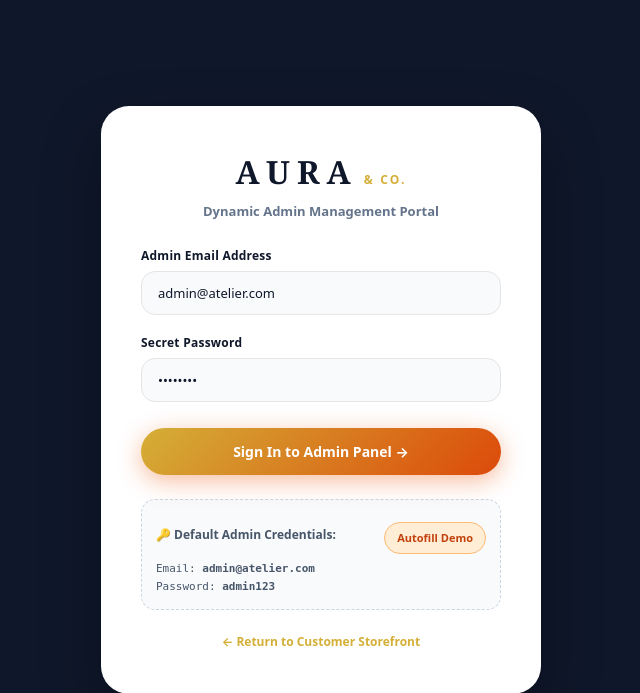
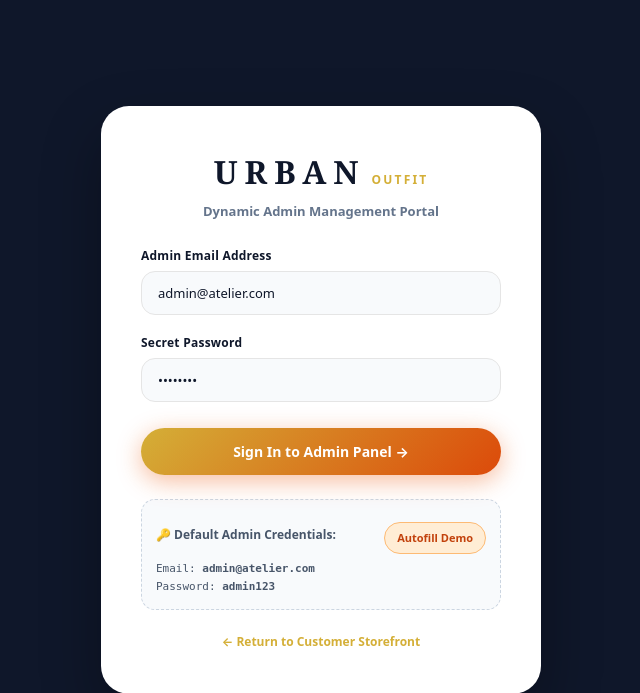
Before and after one commit to MadhavArora1213/clothing, a PHP site: page /admin/login.php in a window 1280 px wide. Shown: the top 693 px of the page, without its empty margins (319-959 px from the left). Run offline with PHP 8.4, Linux system fonts and the light colour scheme; some libraries are stand-ins or nearby versions.

Commit message:
changes brand name in all pages

```diff
--- a/admin/categories/index.php
+++ b/admin/categories/index.php
@@ -63,7 +63,7 @@ $categories = $mysqli->query("
 
 $parentCategories = array_filter($categories, fn($c) => $c['parent_id'] == 0);
 
-$pageTitle = 'Categories Management — AURA & CO. Admin';
+$pageTitle = 'Categories Management — urban outfit Admin';
 include dirname(__DIR__) . '/includes/header.php';
 ?>
 
--- a/admin/coupons/index.php
+++ b/admin/coupons/index.php
@@ -33,7 +33,7 @@ if ($_SERVER['REQUEST_METHOD'] === 'POST') {
 
 $coupons = $mysqli->query('SELECT * FROM coupons ORDER BY created_at DESC')->fetch_all(MYSQLI_ASSOC);
 
-$pageTitle = 'Coupons Management — AURA & CO. Admin';
+$pageTitle = 'Coupons Management — urban outfit Admin';
 include dirname(__DIR__) . '/includes/header.php';
 ?>
 
--- a/admin/customers/index.php
+++ b/admin/customers/index.php
@@ -39,7 +39,7 @@ if (!empty($params)) {
   $customers = $res ? $res->fetch_all(MYSQLI_ASSOC) : [];
 }
 
-$pageTitle = 'Customers Management — AURA & CO. Admin';
+$pageTitle = 'Customers Management — urban outfit Admin';
 include dirname(__DIR__) . '/includes/header.php';
 ?>
 
--- a/admin/enquiries/index.php
+++ b/admin/enquiries/index.php
@@ -26,7 +26,7 @@ if (!empty($params)) {
   $enquiries = $res ? $res->fetch_all(MYSQLI_ASSOC) : [];
 }
 
-$pageTitle = 'Customer Enquiries — AURA & CO. Admin';
+$pageTitle = 'Customer Enquiries — urban outfit Admin';
 include dirname(__DIR__) . '/includes/header.php';
 ?>
 
--- a/admin/enquiries/view.php
+++ b/admin/enquiries/view.php
@@ -28,7 +28,7 @@ if ($_SERVER['REQUEST_METHOD'] === 'POST') {
   $enquiry['reply'] = $reply;
 }
 
-$pageTitle = 'Enquiry #' . $id . ' — AURA & CO. Admin';
+$pageTitle = 'Enquiry #' . $id . ' — urban outfit Admin';
 include dirname(__DIR__) . '/includes/header.php';
 ?>
 
--- a/admin/login.php
+++ b/admin/login.php
@@ -55,7 +55,7 @@ if ($_SERVER['REQUEST_METHOD'] === 'POST') {
 <head>
   <meta charset="UTF-8">
   <meta name="viewport" content="width=device-width, initial-scale=1.0">
-  <title>Admin Portal Login — AURA & CO.</title>
+  <title>Admin Portal Login — urban outfit</title>
 
   <link rel="stylesheet" href="<?= BASE_URL ?>/css/style.css">
   <style>
@@ -156,8 +156,8 @@ if ($_SERVER['REQUEST_METHOD'] === 'POST') {
   <div class="admin-login-card">
     <div class="brand-center">
       <div class="aura-brand">
-        <span class="aura-logo-name" style="font-size: 32px;">AURA</span>
-        <span class="aura-logo-sub" style="font-size: 12px;">&amp; CO.</span>
+        <span class="aura-logo-name" style="font-size: 32px;">urban</span>
+        <span class="aura-logo-sub" style="font-size: 12px;">outfit</span>
       </div>
       <p style="font-size: 13px; font-weight: 600; color: #64748B; margin-top: 4px;">Dynamic Admin Management Portal</p>
     </div>
--- a/admin/orders/index.php
+++ b/admin/orders/index.php
@@ -56,7 +56,7 @@ if ($cRes) {
   }
 }
 
-$pageTitle = 'Orders Management — AURA & CO. Admin';
+$pageTitle = 'Orders Management — urban outfit Admin';
 include dirname(__DIR__) . '/includes/header.php';
 ?>
 
--- a/admin/orders/view.php
+++ b/admin/orders/view.php
@@ -79,7 +79,7 @@ if ($_SERVER['REQUEST_METHOD'] === 'POST') {
 $shippingAddr = json_decode($order['shipping_address'] ?? '{}', true) ?: [];
 $billingAddr = json_decode($order['billing_address'] ?? '{}', true) ?: [];
 
-$pageTitle = 'Order ' . $order['order_number'] . ' — AURA & CO. Admin';
+$pageTitle = 'Order ' . $order['order_number'] . ' — urban outfit Admin';
 include dirname(__DIR__) . '/includes/header.php';
 ?>
 
--- a/admin/products/add.php
+++ b/admin/products/add.php
@@ -152,7 +152,7 @@ if ($_SERVER['REQUEST_METHOD'] === 'POST') {
   }
 }
 
-$pageTitle = 'Add New Product — AURA & CO. Admin';
+$pageTitle = 'Add New Product — urban outfit Admin';
 include dirname(__DIR__) . '/includes/header.php';
 ?>
 
--- a/admin/products/delete.php
+++ b/admin/products/delete.php
@@ -36,7 +36,7 @@ if ($_SERVER['REQUEST_METHOD'] === 'POST' || isset($_GET['confirm'])) {
   redirect(adminUrl('products/?msg=Product+deleted+successfully'));
 }
 
-$pageTitle = 'Delete Product — AURA & CO. Admin';
+$pageTitle = 'Delete Product — urban outfit Admin';
 include dirname(__DIR__) . '/includes/header.php';
 ?>
 
--- a/admin/products/edit.php
+++ b/admin/products/edit.php
@@ -219,7 +219,7 @@ if ($_SERVER['REQUEST_METHOD'] === 'POST') {
   }
 }
 
-$pageTitle = 'Edit Product: ' . $product['name'] . ' — AURA & CO. Admin';
+$pageTitle = 'Edit Product: ' . $product['name'] . ' — urban outfit Admin';
 include dirname(__DIR__) . '/includes/header.php';
 ?>
 
--- a/admin/products/index.php
+++ b/admin/products/index.php
@@ -77,7 +77,7 @@ $products = $stmt->get_result()->fetch_all(MYSQLI_ASSOC);
 // Fetch categories for filter
 $categories = $mysqli->query('SELECT * FROM categories ORDER BY parent_id, sort_order, name')->fetch_all(MYSQLI_ASSOC);
 
-$pageTitle = 'Products Management — AURA & CO. Admin';
+$pageTitle = 'Products Management — urban outfit Admin';
 include dirname(__DIR__) . '/includes/header.php';
 ?>
 
--- a/admin/settings/index.php
+++ b/admin/settings/index.php
@@ -50,7 +50,7 @@ if ($_SERVER['REQUEST_METHOD'] === 'POST') {
   }
 }
 
-$pageTitle = 'Store Settings — AURA & CO. Admin';
+$pageTitle = 'Store Settings — urban outfit Admin';
 include dirname(__DIR__) . '/includes/header.php';
 ?>
 
```
